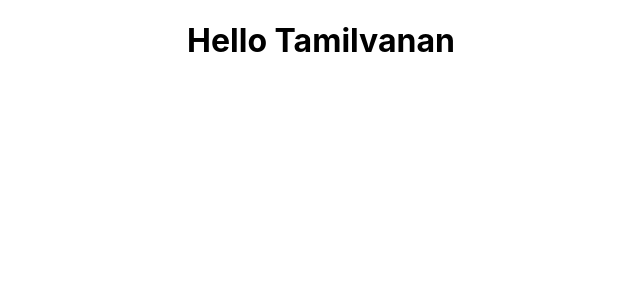
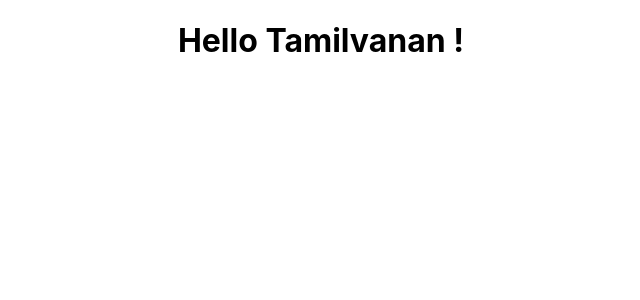
Before and after one commit to tamilvanansambasivam/daily-js, a React (Create React App) app in the folder react/hello-world/: page / in a window 1280 px wide. Shown: the top 300 px of the page, without its empty margins (319-959 px from the left). Built offline with nearby package versions, Linux system fonts and the light colour scheme.

Commit message:
practice

```diff
--- a/react/hello-world/src/App.js
+++ b/react/hello-world/src/App.js
@@ -7,13 +7,16 @@
 function App() {
   return (
     <div className="App">
+
       {/* <Greet />
       <Welcome /> */}
 
       <Hello />
 
     </div>
-  );
+    );
+
+
 }
 
 export default App;
--- a/react/hello-world/src/components/Hello.js
+++ b/react/hello-world/src/components/Hello.js
@@ -1,11 +1,14 @@
 import React from 'react';
 
 const Hello = () => {
-    return (
-        <div>
-            <h1>Hello Tamilvanan</h1>
-        </div>
-    )
+    // return (
+    //     <div>
+    //         <h1>Hello Tamilvanan</h1>
+    //     </div>
+    // )
+    return React.createElement('div',
+        {id:'hello', className:'dummyClass'},
+        React.createElement('h1', null, 'Hello Tamilvanan !'))
 }
 
 export default Hello;
```
